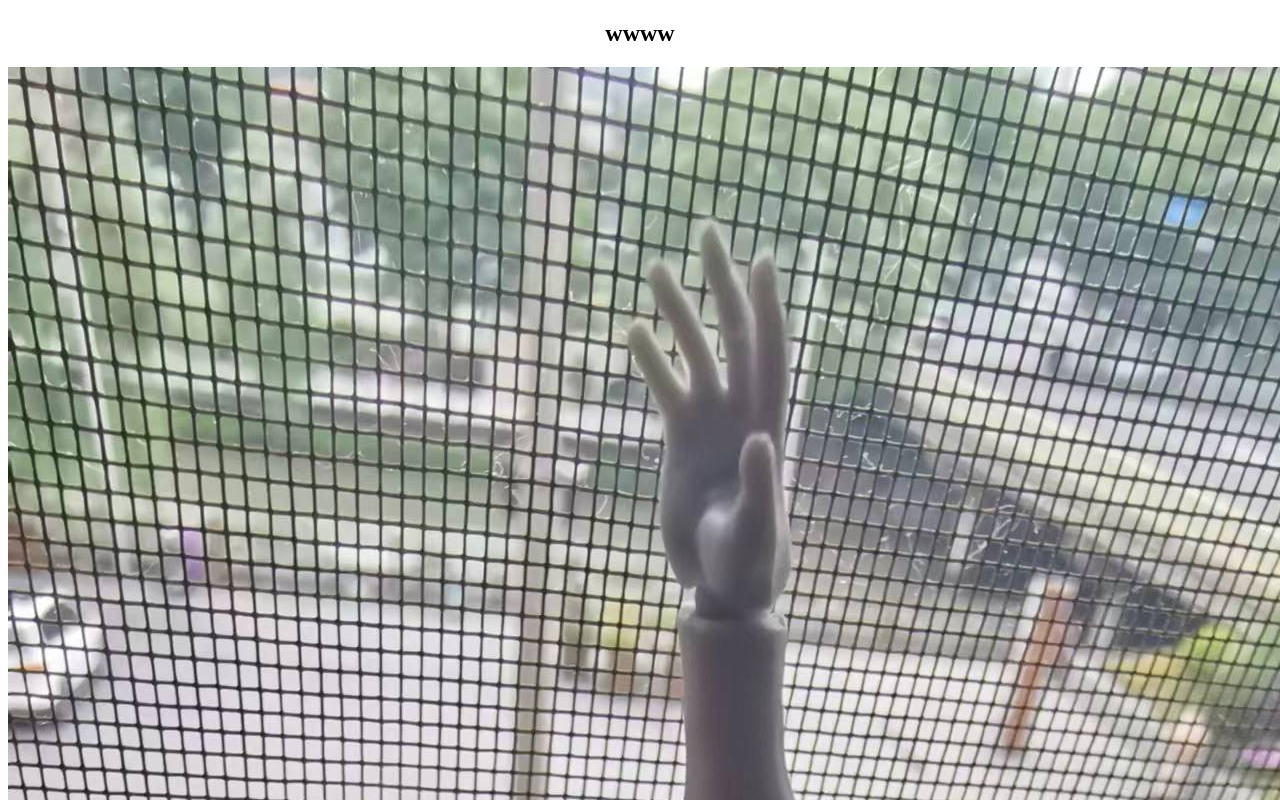
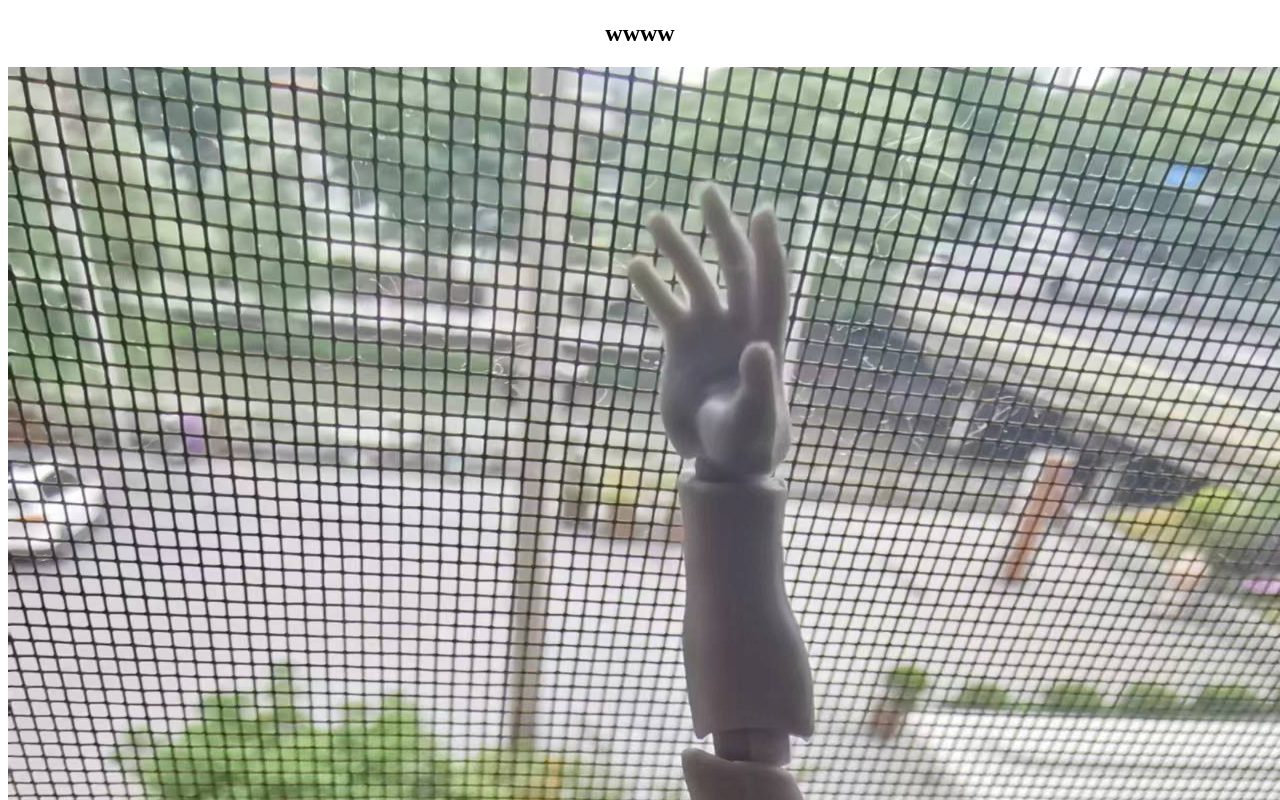
Before and after one commit to jieansean/popo, a plain HTML site: page index.html in a window 1280 px wide. Shown: the top 800 px of the page. Drawn offline with Linux system fonts and the light colour scheme.

Commit message:
Update index.html

```diff
--- a/index.html
+++ b/index.html
@@ -7,6 +7,6 @@
 <body>
 
 <center><h2>wwww</h2><center>
-<center><img src="index.jpg" width="1280" height="2768"><center>
+<center><img src="index.jpg" width="1280" height="2080"><center>
 </body>
 </html>
```
